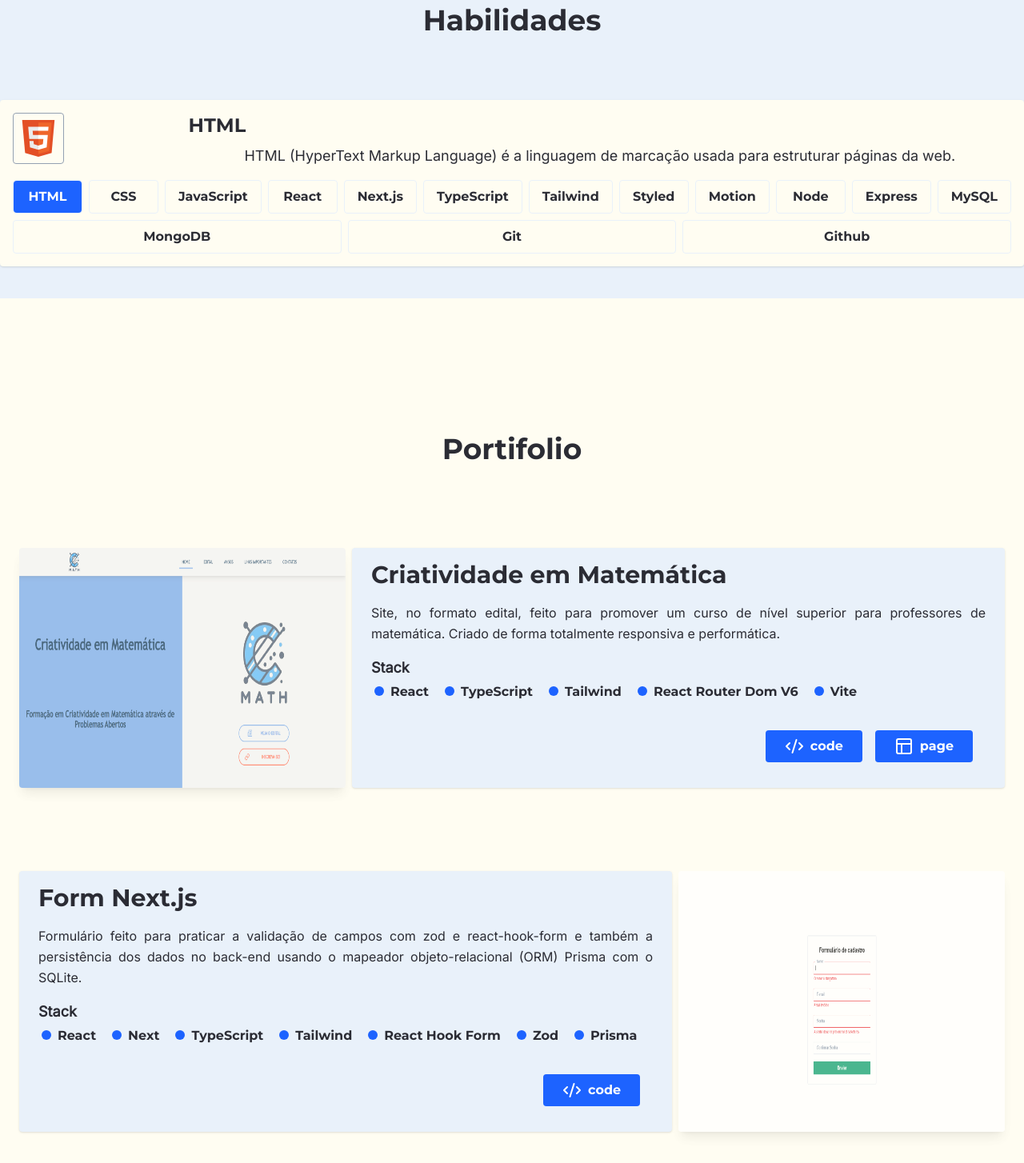
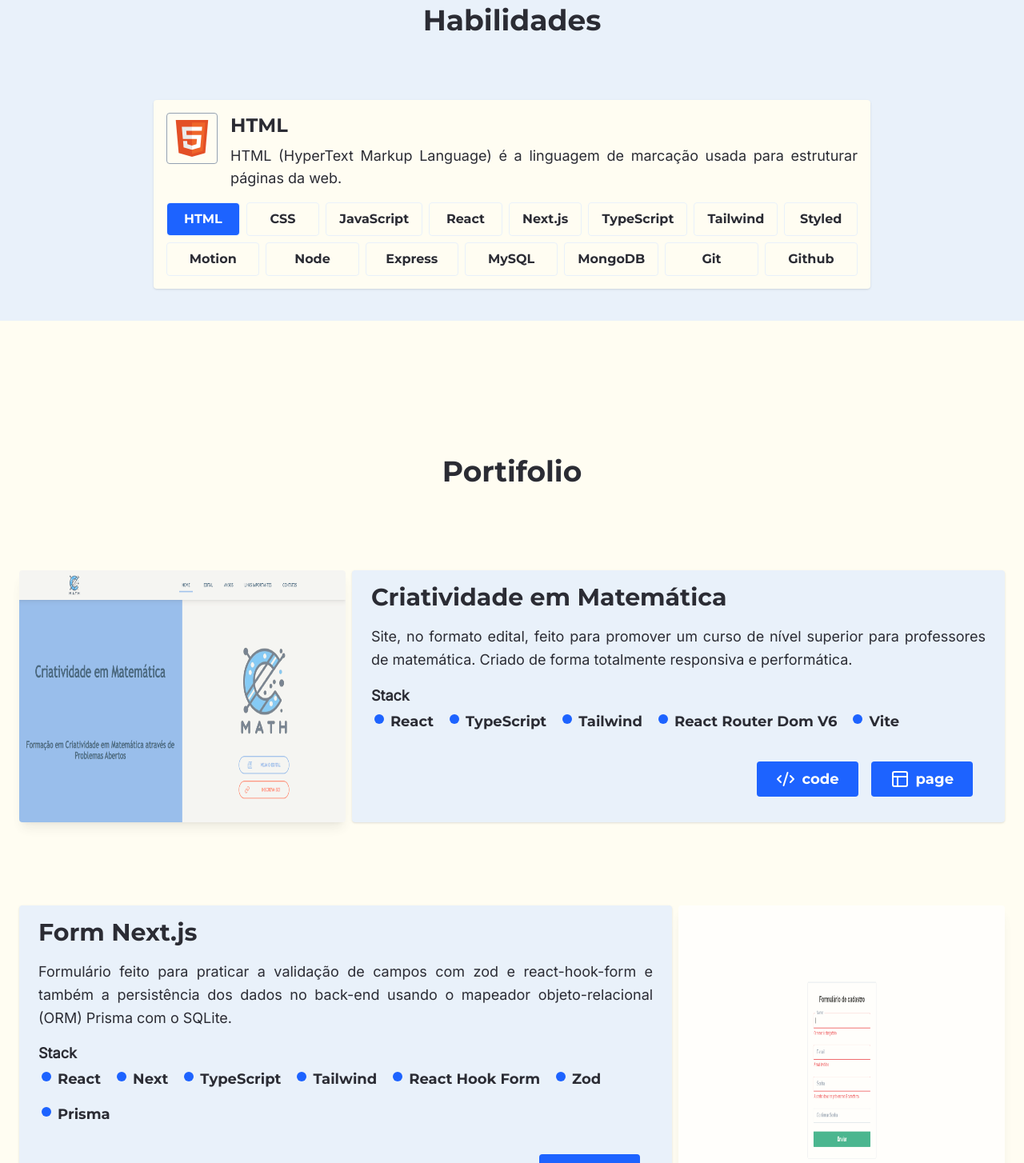
Before and after one commit to wellingtonVieiraSantos/personal-portfolio, a Next.js app: page / in a window 1280 px wide. Shown: the part 1480-2934 px from the top of the page at 80% size. Built offline with nearby package versions, Linux system fonts and the light colour scheme.

Commit message:
style: change responsive style color bg and font size

```diff
--- a/src/components/About/SkillsSmoothTabs.tsx
+++ b/src/components/About/SkillsSmoothTabs.tsx
@@ -15,7 +15,7 @@ export default function SkillSmoothTabs() {
         transition: { delay: 0.2, duration: 0.4 }
       }}
       viewport={{ once: true }}
-      className='w-full max-w-7xl bg-secondary-bg xl:bg-primary-bg dark:bg-secondary-bg-dark  xl:dark:bg-primary-bg-dark lg:rounded m-auto grid grid-flow-row p-4 overflow-hidden xl:shadow'
+      className='w-full max-w-4xl bg-secondary-bg xl:bg-primary-bg dark:bg-secondary-bg-dark xl:dark:bg-primary-bg-dark lg:rounded m-auto grid grid-flow-row p-4 overflow-hidden lg:shadow'
     >
       <AnimatePresence mode='wait'>
         <motion.div
--- a/src/components/CardPortifolio/CardContent.tsx
+++ b/src/components/CardPortifolio/CardContent.tsx
@@ -17,7 +17,7 @@ export default function CardContent({
     <div
       className='lg:w-2/3 py-4 lg:px-6 grid place-content-between gap-4 overflow-hidden
      bg-secondary-bg dark:bg-secondary-bg-dark shadow rounded px-2
-     hover:shadow-button-bg dark:hover:shadow-button-bg-dark hover:shadow-[0px_0px_5px] transition duration-500'
+     hover:shadow-button-bg dark:hover:shadow-button-bg-dark hover:shadow-[0px_0px_5px] transition duration-500 text-lg'
     >
       <header>
         <h2 className='text-3xl font-montserrat-title'>{title}</h2>
```
